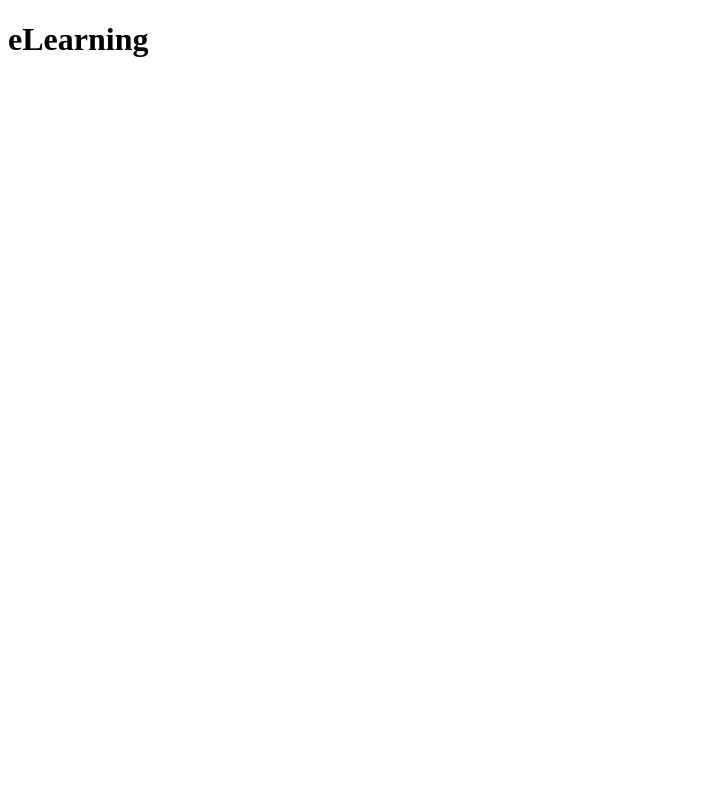
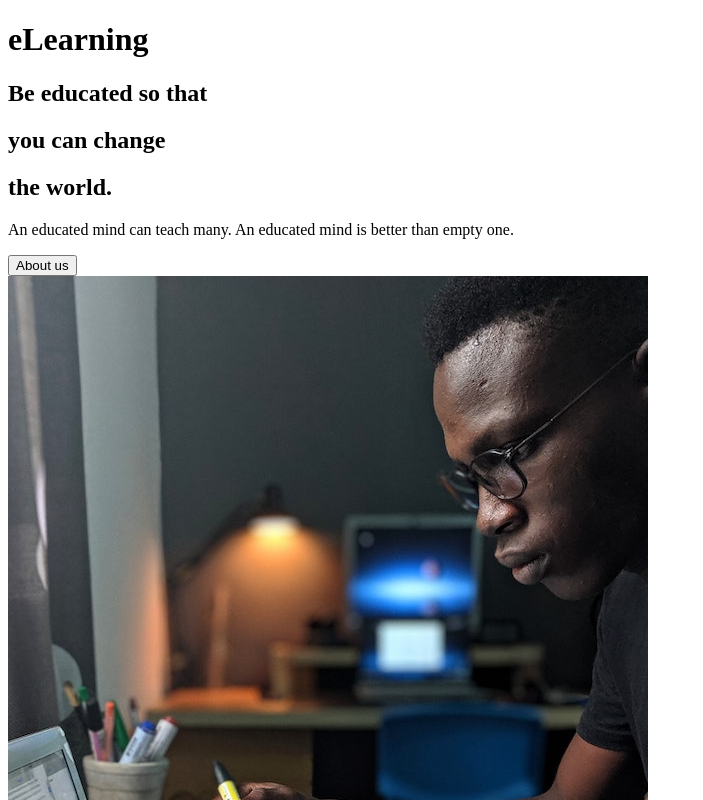
Before and after one commit to Shaxboz2001/golden-bridge-project, a React (Create React App) app: page / in a window 1280 px wide. Shown: the top 800 px of the page, without its empty margins (0-703 px from the left). Built offline with nearby package versions, Linux system fonts and the light colour scheme.

Commit message:
AboutSection html completed

```diff
--- a/src/App.js
+++ b/src/App.js
@@ -1,9 +1,12 @@
 import React from "react";
+// import pages
+import AboutUs from "./pages/AboutUs";
 
 function App() {
   return (
     <div className="App">
       <h1>eLearning</h1>
+      <AboutUs />
     </div>
   );
 }
--- /dev/null
+++ b/src/components/AboutSection.js
@@ -0,0 +1,33 @@
+import React from "react";
+// import images
+import homeIntro from "../img/home_intro.jpg";
+
+const AboutSection = () => {
+  return (
+    <div>
+      <div className="description">
+        <div className="title">
+          <div className="hide">
+            <h2>Be educated so that</h2>
+          </div>
+          <div className="hide">
+            <h2>you can change</h2>
+          </div>
+          <div className="hide">
+            <h2>the world.</h2>
+          </div>
+        </div>
+        <p>
+          An educated mind can teach many. An educated mind is better than empty
+          one.
+        </p>
+        <button>About us</button>
+      </div>
+      <div className="image">
+        <img src={homeIntro} alt="man reading a book" />
+      </div>
+    </div>
+  );
+};
+
+export default AboutSection;
--- /dev/null
+++ b/src/pages/AboutUs.js
@@ -0,0 +1,13 @@
+import React from "react";
+// import components
+import AboutSection from "../components/AboutSection";
+
+const AboutUs = () => {
+  return (
+    <div>
+      <AboutSection />
+    </div>
+  );
+};
+
+export default AboutUs;
```
Also changed, not shown: src/img/home_intro.jpg (added).
